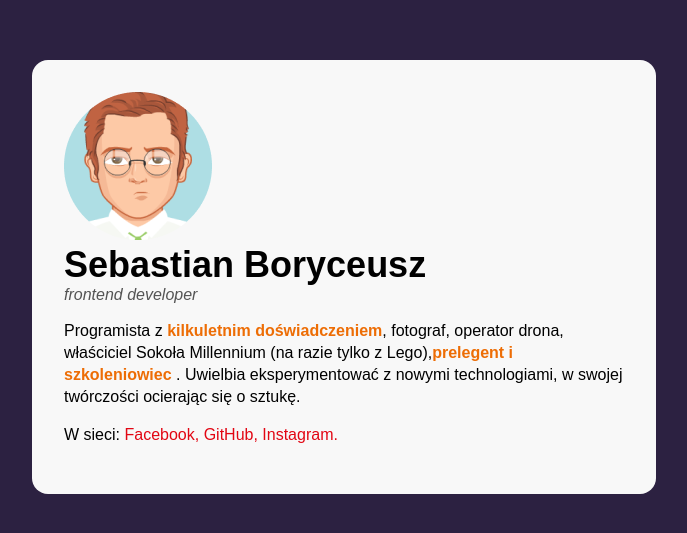
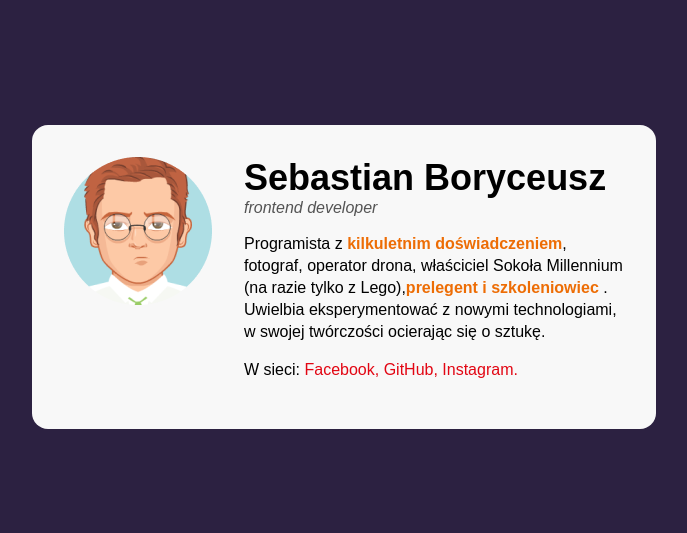
Before and after one commit to SebastianBoryceusz/business-card, a plain HTML site: page index.html in a window 1280 px wide. Shown: the part 123-656 px from the top of the page, without its empty margins (296-983 px from the left). Drawn offline with Linux system fonts and the light colour scheme.

Commit message:
flex add

```diff
--- a/index.html
+++ b/index.html
@@ -16,13 +16,16 @@
     <main class="main">
         <article class="person">
             <img class="person__picture" src="avatar.png" alt="zdjęcie">
+            <div>
             <header class="person__info">
                 <h1 class="person__name">Sebastian Boryceusz</h1>
                 <p class="person__position"> frontend developer</p>
+
             </header>
             <p class="person__description">Programista z <strong class="person__description--decoration">kilkuletnim doświadczeniem</strong>, fotograf, operator drona, właściciel Sokoła Millennium (na razie tylko z Lego),<strong class="person__description--decoration" >prelegent i szkoleniowiec</strong> . Uwielbia eksperymentować z nowymi technologiami, w
                 swojej twórczości ocierając się o sztukę. </p>
             <p class="person__description">W sieci: <a class="social-link" href="https://www.facebook.com/sebastian.boryceusz.39">Facebook,</a> <a class="social-link" href="https://github.com/SebastianBoryceusz">GitHub,</a> <a class="social-link" href="">Instagram.</a> </p>
+        </div>
 
         </article>
 </main>
--- a/style.css
+++ b/style.css
@@ -20,6 +20,12 @@ body {
     padding: 32px;
  }
  .person {
+     display: flex;
+     align-items: flex-start;
+     }
+
+ .person__picture {
+     margin-right: 32px;
 
  }
  .person__info {
```
